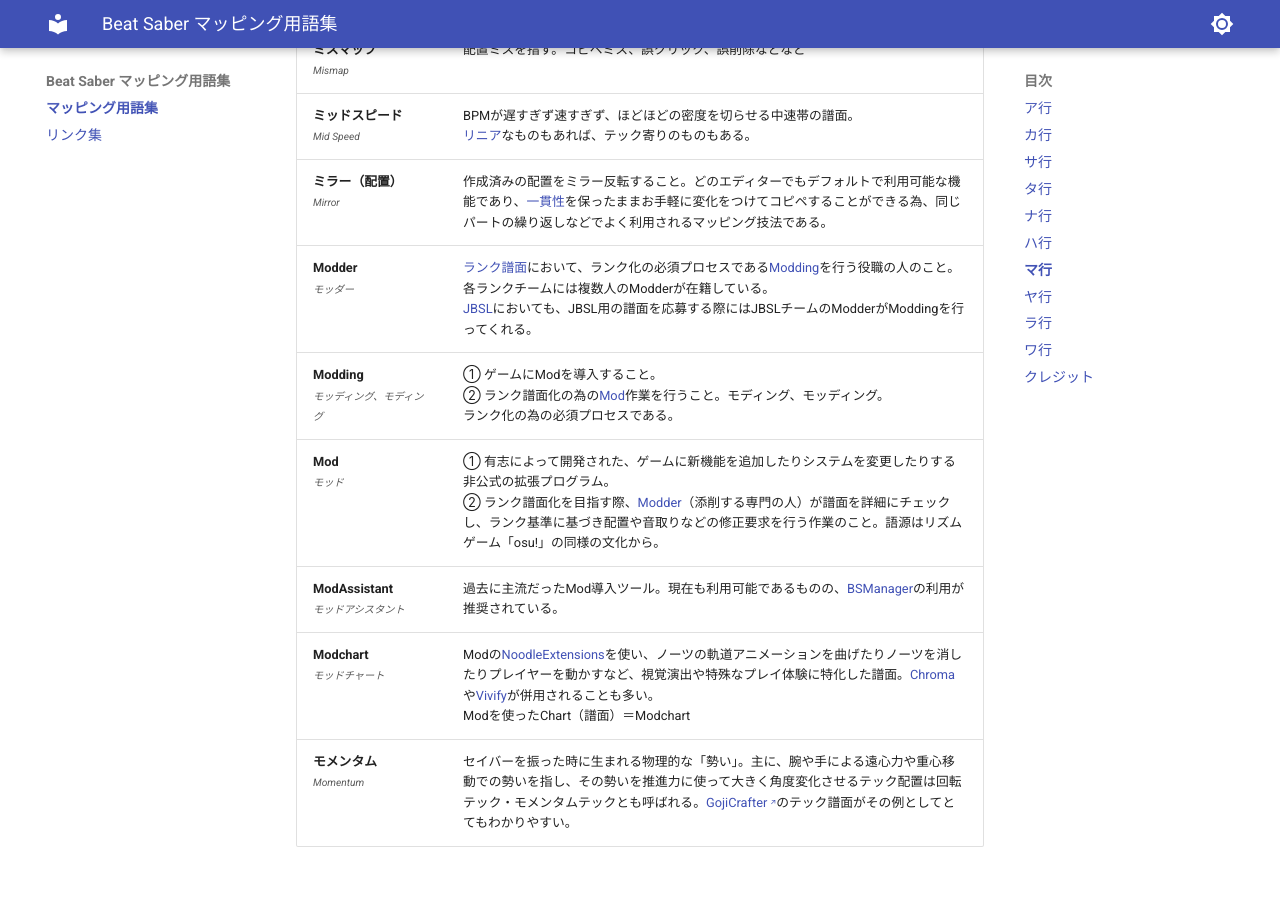
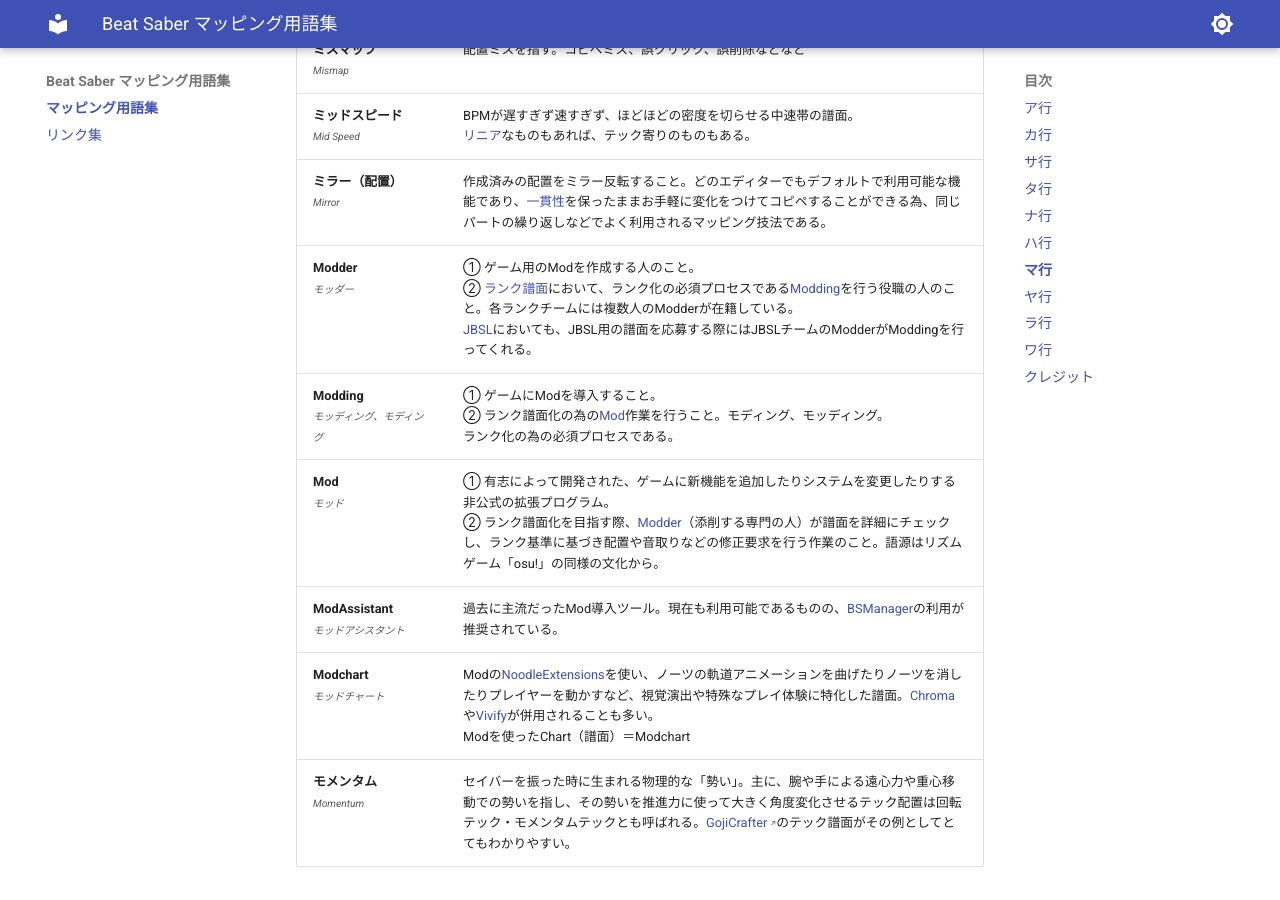
Before and after one commit to Ge2toro/bs-jpmapping-glossary, an MkDocs documentation site: the page built from docs/index.md, in a window 1280 px wide and 900 px high, scrolled down 27821 px. Built offline with MkDocs 1.6.1 and Material for MkDocs 9.7.7, drawn with Linux system fonts in a browser that asks for light colours.

Commit message:
用語追加4/26

```diff
--- a/docs/index.md
+++ b/docs/index.md
@@ -243,7 +243,7 @@
 | <span id='ミスマップ'></span>**ミスマップ**<br><small>*Mismap*</small> | 配置ミスを指す。コピペミス、誤クリック、誤削除などなど |
 | <span id='ミッドスピード'></span>**ミッドスピード**<br><small>*Mid Speed*</small> | BPMが遅すぎず速すぎず、ほどほどの密度を切らせる中速帯の譜面。<br><a href="#リニア">リニア</a>なものもあれば、テック寄りのものもある。 |
 | <span id='ミラー（配置）'></span>**ミラー（配置）**<br><small>*Mirror*</small> | 作成済みの配置をミラー反転すること。どのエディターでもデフォルトで利用可能な機能であり、<a href="#一貫性">一貫性</a>を保ったままお手軽に変化をつけてコピペすることができる為、同じパートの繰り返しなどでよく利用されるマッピング技法である。 |
-| <span id='Modder'></span>**Modder**<br><small>*モッダー*</small> | <a href="#ランク譜面">ランク譜面</a>において、ランク化の必須プロセスである<a href="#Modding">Modding</a>を行う役職の人のこと。各ランクチームには複数人のModderが在籍している。<br><a href="#JBSL">JBSL</a>においても、JBSL用の譜面を応募する際にはJBSLチームのModderがModdingを行ってくれる。 |
+| <span id='Modder'></span>**Modder**<br><small>*モッダー*</small> | ① ゲーム用のModを作成する人のこと。<br>② <a href="#ランク譜面">ランク譜面</a>において、ランク化の必須プロセスである<a href="#Modding">Modding</a>を行う役職の人のこと。各ランクチームには複数人のModderが在籍している。<br><a href="#JBSL">JBSL</a>においても、JBSL用の譜面を応募する際にはJBSLチームのModderがModdingを行ってくれる。 |
 | <span id='Modding'></span>**Modding**<br><small>*モッディング、モディング*</small> | ① ゲームにModを導入すること。<br>② ランク譜面化の為の<a href="#Mod">Mod</a>作業を行うこと。モディング、モッディング。<br>ランク化の為の必須プロセスである。 |
 | <span id='Mod'></span>**Mod**<br><small>*モッド*</small> | ① 有志によって開発された、ゲームに新機能を追加したりシステムを変更したりする非公式の拡張プログラム。<br>② ランク譜面化を目指す際、<a href="#Modder">Modder</a>（添削する専門の人）が譜面を詳細にチェックし、ランク基準に基づき配置や音取りなどの修正要求を行う作業のこと。語源はリズムゲーム「osu!」の同様の文化から。 |
 | <span id='ModAssistant'></span>**ModAssistant**<br><small>*モッドアシスタント*</small> | 過去に主流だったMod導入ツール。現在も利用可能であるものの、<a href="#BSManager">BSManager</a>の利用が推奨されている。 |
```
Also changed, not shown: 1 other file.
